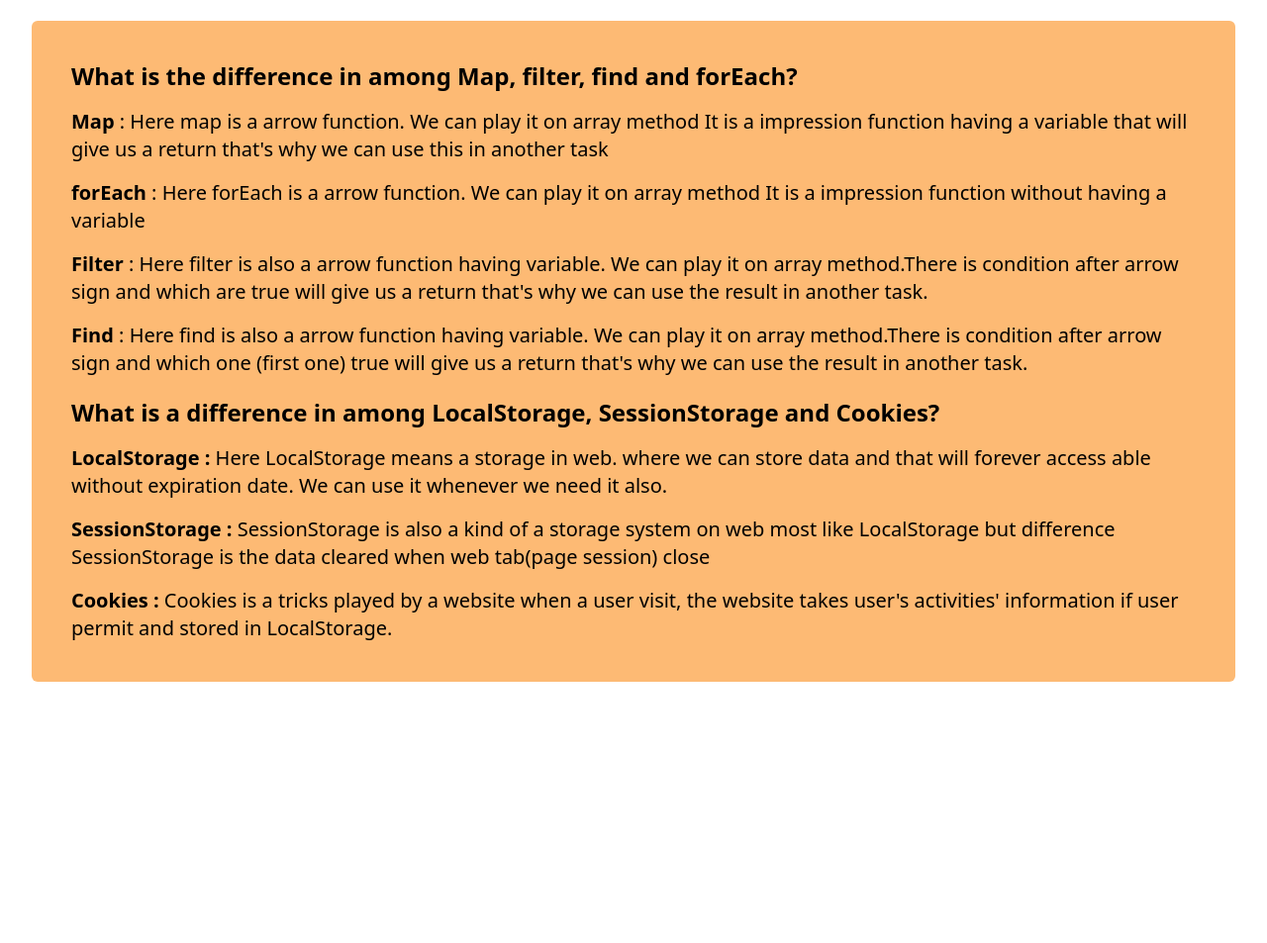
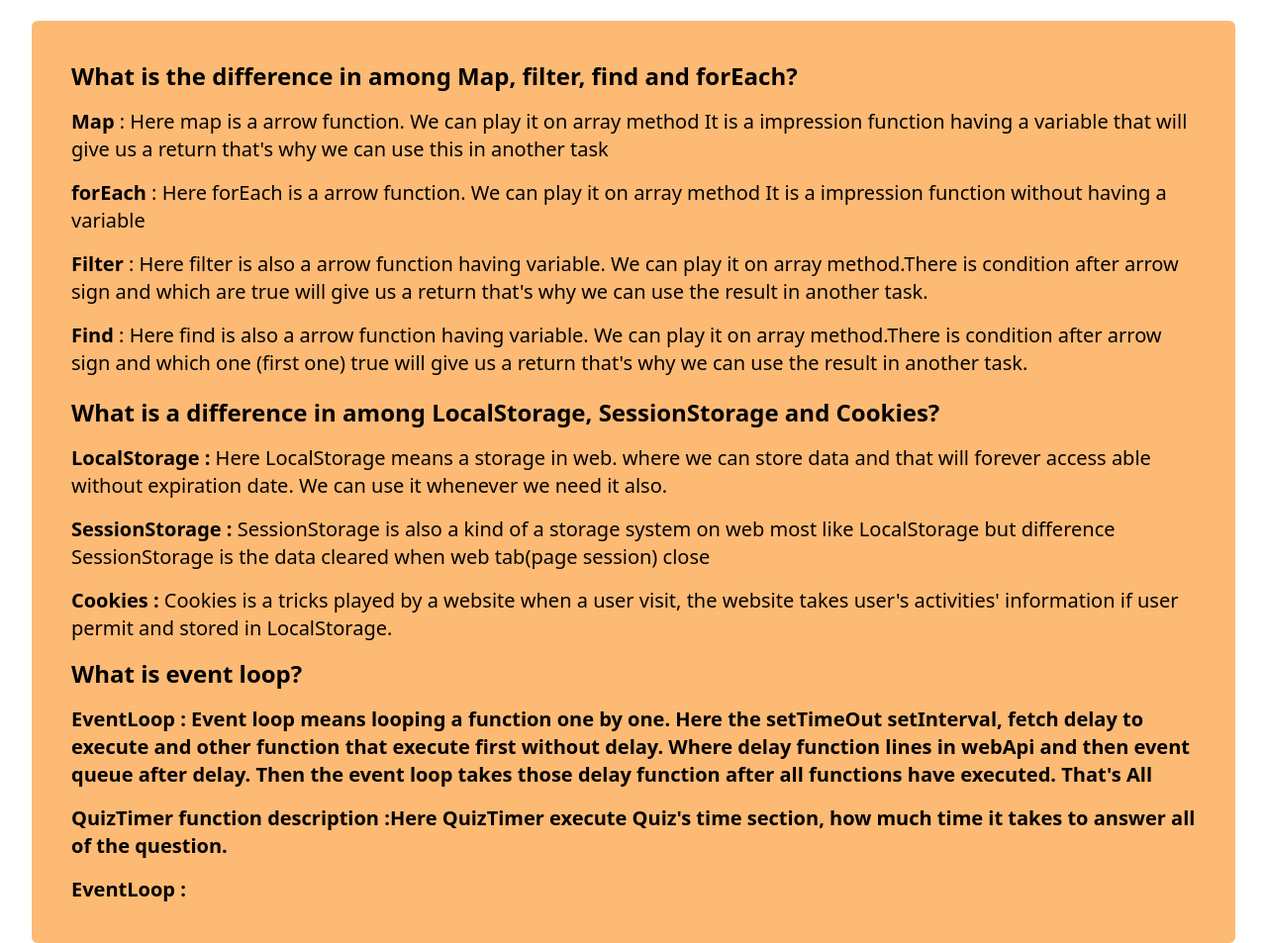
Before and after one commit to HimaloyAshis/quize-a7, a plain HTML site: page answer.html in a window 1280 px wide. Shown: the part 107-1060 px from the top of the page at 99% size. Before the commit the page ends 800 px from the top, so only its background shows below. Drawn offline with nearby package versions, Linux system fonts and the light colour scheme.

Commit message:
all question almost done

```diff
--- a/answer.html
+++ b/answer.html
@@ -25,6 +25,15 @@
                 <p class="text-xl mt-4"><span class="font-bold">LocalStorage :</span> Here LocalStorage means a storage in web. where we can store data and that will forever access able without expiration date. We can use it whenever we need it also.</p>
                 <p class="text-xl mt-4"><span class="font-bold">SessionStorage :</span> SessionStorage is also a kind of a storage system on web most like LocalStorage but difference SessionStorage is the data cleared when web tab(page session) close </p>
                 <p class="text-xl mt-4"><span class="font-bold">Cookies :</span> Cookies is a tricks played by a website when a user visit, the website takes user's activities' information if user permit and stored in LocalStorage.</p>
+            </div>
+            <div>
+                <p class="text-2xl mt-4 font-bold">What is event loop?</p>
+                <p class="text-xl mt-4 font-semibold"><span>EventLoop :</span> Event loop means looping a function one by one. Here the setTimeOut setInterval, fetch delay to execute and other function that execute first without delay. Where delay function lines in webApi and then event queue after delay. Then the event loop takes those delay function after all functions have executed. That's All</p>
+            </div>
+            <div>
+                <p class="text-xl mt-4 font-semibold"><span>QuizTimer function description :</span>Here QuizTimer execute Quiz's time section, how much time it takes to answer all of the question.</p>
+                <p class="text-xl mt-4 font-semibold"><span>EventLoop :</span></p>
+            </div>
         </section>
     </main>
 </body>
```
